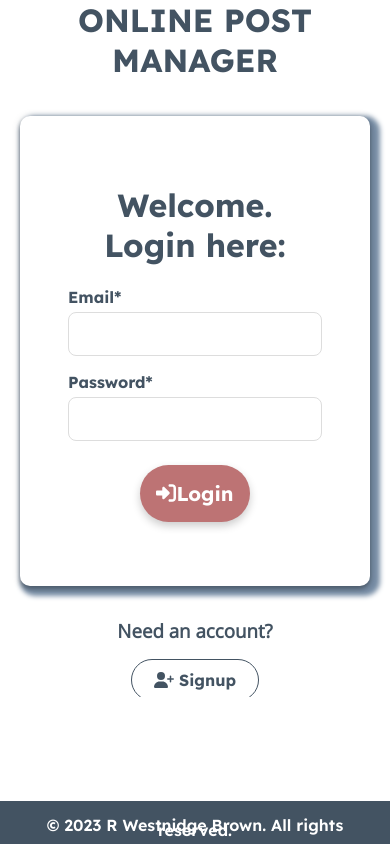
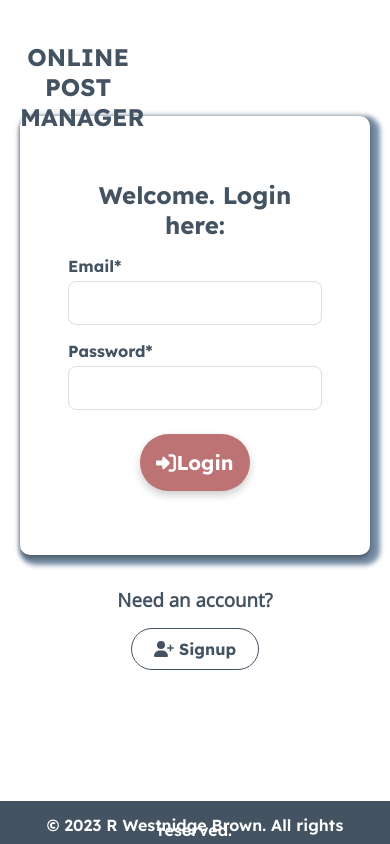
Before and after one commit to rhw-repo/mern-post-app, a React (Create React App) app in the folder frontend/: page /login in a window 390 px wide. Built offline with nearby package versions, Linux system fonts and the light colour scheme.

Commit message:
WIP. Refactoring Navbar layout to grid @ max-width 800px

```diff
--- a/frontend/src/components/Navbar/Navbar.js
+++ b/frontend/src/components/Navbar/Navbar.js
@@ -1,3 +1,5 @@
+// TODO refactor to place all elements in containers for media queries styling
+
 import { Link, useNavigate } from "react-router-dom";
 import { useAuthContext } from "../../hooks/useAuthContext";
 import { useLogout } from "../../hooks/useLogout";
--- a/frontend/src/components/Navbar/Navbar.module.css
+++ b/frontend/src/components/Navbar/Navbar.module.css
@@ -1,3 +1,4 @@
+/* TODO place items within grid at media breakpoint */
 /* Styles specific to navbar */
 .header {
     position: sticky;
@@ -33,9 +34,24 @@
   }
 
   @media (max-width: 800px) {
-    .header,
+   /* .header,
     .container {
       flex-wrap: nowrap;
       justify-content: space-between;
+    }*/
+
+   .header,
+   .container {
+    display: grid;
+    grid-template-columns: 2fr 1fr 1fr;
+    grid-template-rows: auto;
+   }
+
+
+   .link,
+   h1 {
+      font-size: 1.5rem;
+      grid-row: 1 / 2;
+      grid-column: 1 / 3;
     }
   }
```
